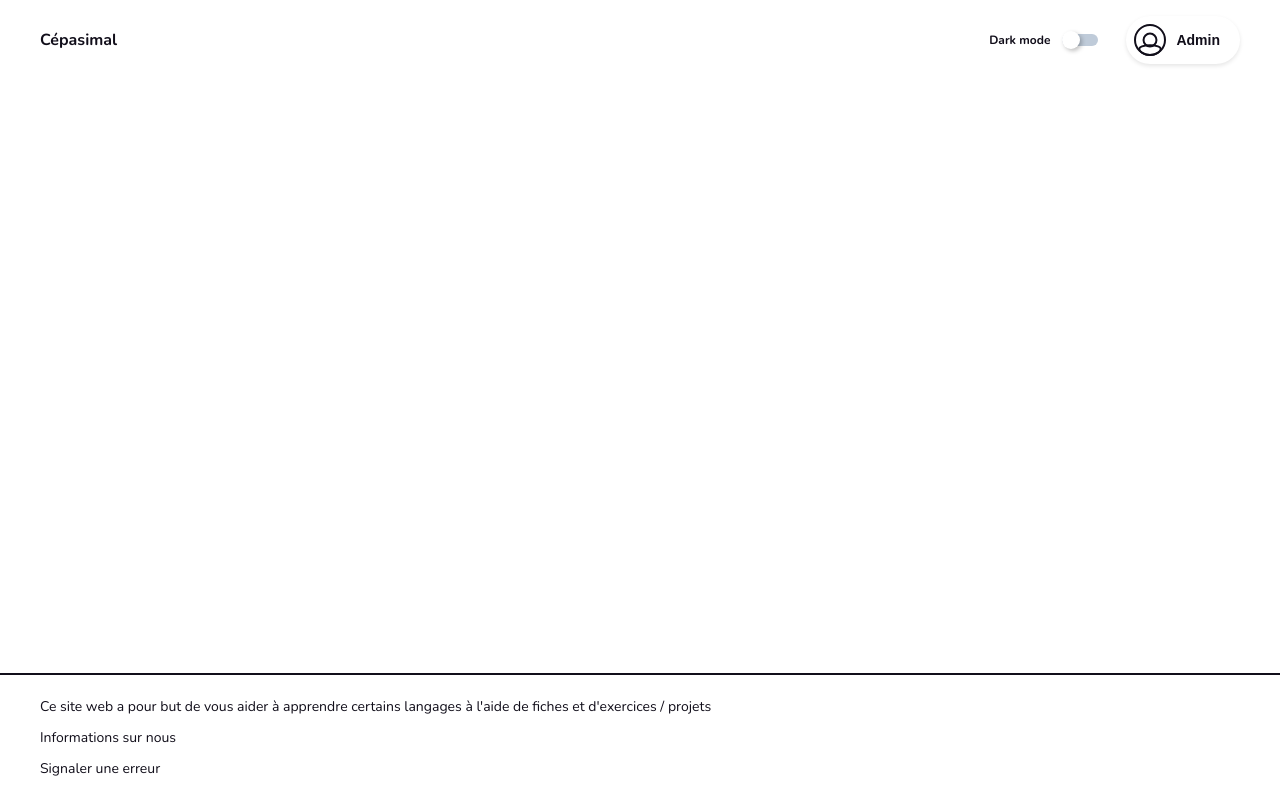
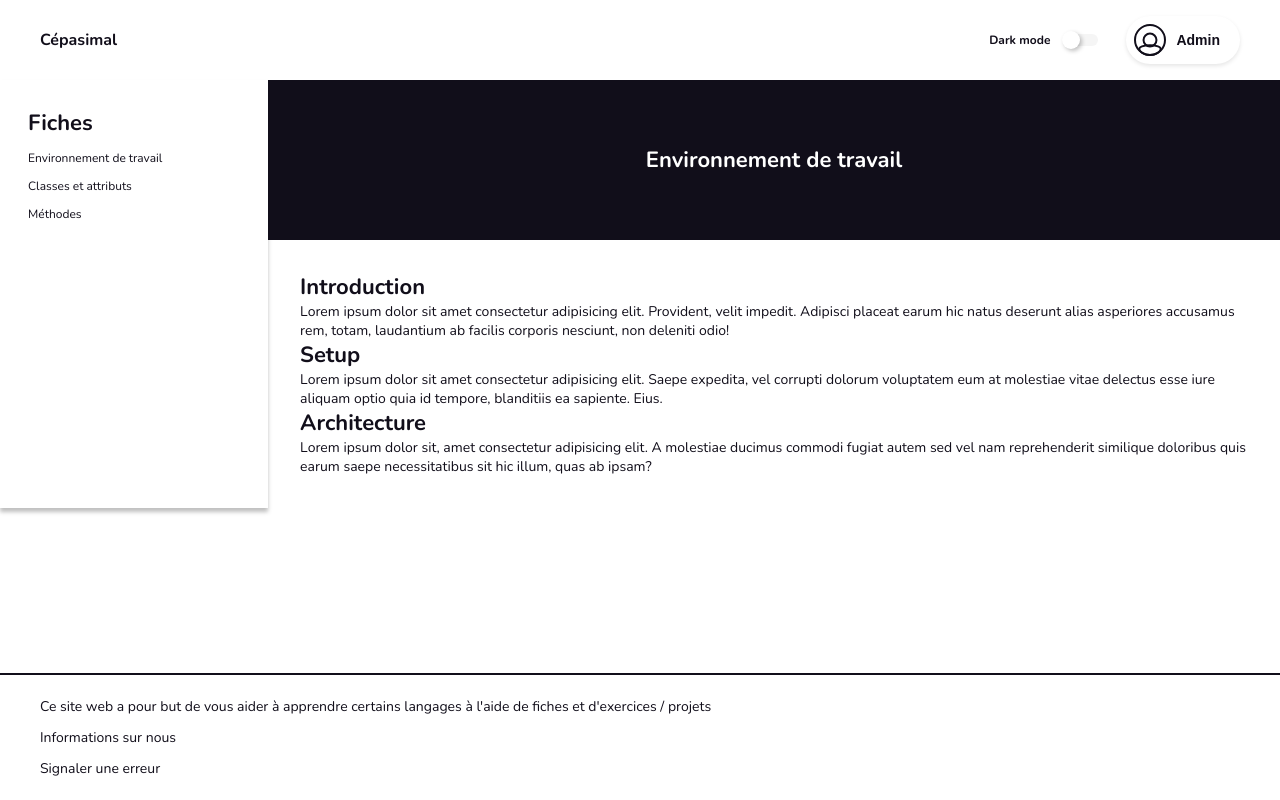
Before and after one commit to Shiropetite/cepasimal-front, a Vue app: page /lesson/1 in a window 1280 px wide. Built offline with nearby package versions, Linux system fonts and the light colour scheme.

Commit message:
Create lesson page
+ hover on card
+ hover on admin
+ dark mode on lesson page
+ css hover variable

```diff
--- a/index.html
+++ b/index.html
@@ -4,7 +4,7 @@
     <meta charset="UTF-8" />
     <link rel="icon" type="image/svg+xml" href="/vite.svg" />
     <meta name="viewport" content="width=device-width, initial-scale=1.0" />
-    <title>Vite + Vue + TS</title>
+    <title>Cépasimal</title>
   </head>
   <body>
     <div id="app"></div>
--- a/src/components/AppHeader.vue
+++ b/src/components/AppHeader.vue
@@ -6,14 +6,16 @@ const toggleDark = useToggle(isDark)
 
 <template>
   <div class="header">
-    <div class="title">Cépasimal</div>
+    <a href="/"><div class="title">Cépasimal</div></a>
 
     <div class="row items-center justify-between gap-28">
       <toggle-button label="Dark mode" />
-      <button class="admin">
-        <img src="../assets/admin-icon.svg" />
-        Admin
-      </button>
+      <a href="/">
+        <button class="admin">
+          <img src="../assets/admin-icon.svg" />
+          Admin
+        </button>
+      </a>
     </div>
   </div>
 </template>
@@ -45,5 +47,9 @@ const toggleDark = useToggle(isDark)
     font-weight: 700;
     font-size: 14px;
   }
+
+  .admin:hover {
+    background-color: var(--background-hover);
+  }
 }
 </style>
--- a/src/components/LessonCard.vue
+++ b/src/components/LessonCard.vue
@@ -3,7 +3,7 @@ defineProps<{
   title: string,
   desc: string,
   lastUpdate: string,
-  duration: string
+  timeToRead: string
 }>()
 </script>
 
@@ -22,7 +22,7 @@ defineProps<{
         </div>
         <div class="row items-center gap-8">
           <img src="../assets/duration-icon.svg" />
-          {{ duration }}
+          {{ timeToRead }}
         </div>
       </div>
     </div>
@@ -38,6 +38,7 @@ defineProps<{
   background: var(--background-card);
   box-shadow: 0px 4px 4px rgba(0, 0, 0, 0.12);
   border-radius: 8px;
+  transition: all linear 0.1s;
 
   .illustration {
     width: 128px;
@@ -54,4 +55,8 @@ defineProps<{
     }
   }
 }
+
+.card:hover {
+  background-color: var(--background-hover);
+}
 </style>
--- /dev/null
+++ b/src/components/LessonNav.vue
@@ -0,0 +1,34 @@
+<script setup lang="ts">
+</script>
+
+<template>
+  <div class="nav">
+    <div class="title">Fiches</div>
+    <div class="navlink">Environnement de travail</div>
+    <div class="navlink">Classes et attributs</div>
+    <div class="navlink">Méthodes</div>
+  </div>
+</template>
+
+<style lang="scss" scoped>
+.nav {
+  display: flex;
+  flex-direction: column;
+  gap: 12px;
+  width: 300px;
+  padding: 28px;
+  color: var(--text-color);
+  background: var(--background-card);
+  box-shadow: 0px 4px 4px rgba(0, 0, 0, 0.25);
+
+  .title {
+    font-weight: 700;
+    font-size: 22px;
+  }
+
+  .navlink {
+    font-weight: 400;
+    font-size: 12px;
+  }
+}
+</style>
--- a/src/components/ToggleButton.vue
+++ b/src/components/ToggleButton.vue
@@ -26,7 +26,7 @@ const toggleDark = useToggle(isDark)
   height:12px;
   border-radius:6px;
   width:36px;
-  background: #BFCBD9;
+  background: #F5F5F5;
   position:relative;
   margin-left: 12px;
   transition: all .25s;
@@ -63,6 +63,6 @@ input[type="checkbox"] {
 
 .active .toggle__switch::after {
     left: 18px;
-    background: #0586FF;
+    background: $primary;
 }
 </style>
--- a/src/css/style.scss
+++ b/src/css/style.scss
@@ -5,6 +5,12 @@ body {
   font-family: 'Nunito';
   font-size: 14px;
   background-color: var(--background);
+  color: var(--text-color);
+  transition: all linear 0.1s;
+}
+
+a {
+  text-decoration: none;
   color: var(--text-color);
 }
 
--- a/src/css/variables.scss
+++ b/src/css/variables.scss
@@ -4,18 +4,21 @@ $primary: #0586FF;
 // Light theme
 $l-accent: #110E1A;
 $l-background: #FFFFFF;
+$l-background-hover: #F5F5F5;
 
 // Dark theme
 $d-accent: #162B52;
 $d-white: #FFFFFF;
 $d-background-card : #1D1F31;
 $d-background: #110E1A;
+$d-background-hover: #2a2d47;
 
 :root {
   --primary: #{ $primary };
   --accent: #{ $l-accent };
   --background: #{ $l-background };
   --background-card: #{ $l-background };
+  --background-hover: #{ $l-background-hover };
   --text-color: #{ $l-accent };
 }
 
@@ -23,5 +26,6 @@ $d-background: #110E1A;
   --accent: #{ $d-accent };
   --background: #{ $d-background };
   --background-card: #{ $d-background-card };
+  --background-hover: #{ $d-background-hover };
   --text-color: #{ $d-white };
 }
--- a/src/pages/Homepage.vue
+++ b/src/pages/Homepage.vue
@@ -6,9 +6,7 @@ import LessonCard from '@/components/LessonCard.vue';
   <div class="banner">
     Insérez un truc sympa
   </div>
-
   <div class="selection">
-
     <div class="row items-center justify-between">
       <div class="techlist">
         <div class="row items-center justify-between gap-12">
@@ -22,30 +20,30 @@ import LessonCard from '@/components/LessonCard.vue';
         <div>Rechercher</div>
       </div>
     </div>
-
     <div class="content">
       <div>
         <div class="title">Fiches</div>
-        <LessonCard
-          title="Environnement de travail (Eclipse)"
-          desc="Lorem ipsum dolor sit amet"
-          lastUpdate="A l'instant"
-          duration="15min"
-        />
+        <a href="/lesson/1">
+          <LessonCard
+            title="Environnement de travail (Eclipse)"
+            desc="Lorem ipsum dolor sit amet"
+            lastUpdate="A l'instant"
+            timeToRead="15min"
+          />
+        </a>
         <div class="pagination">
           <img src="../assets/left-arrow-icon.svg" />
           <span style="color: #0586FF;">1</span> 2
           <img src="../assets/right-arrow-icon.svg" />
         </div>
       </div>
-
       <div>
         <div class="title">Projet / Exercices</div>
         <LessonCard
           title="Jeu tour par tour - Sprint 1"
           desc="Lorem ipsum dolor sit amet"
           lastUpdate="Il y a 1 mois"
-          duration="1h 30min"
+          timeToRead="1h 30min"
         />
         <div class="pagination">
           <img src="../assets/left-arrow-icon.svg" />
@@ -79,8 +77,8 @@ import LessonCard from '@/components/LessonCard.vue';
     width: 202px;
     padding: 12px;
     color: white;
-    background: #0586FF;
-    border: 2px solid #0586FF;
+    background: $primary;
+    border: 2px solid $primary;
     border-radius: 8px;
   }
 
--- /dev/null
+++ b/src/pages/LessonPage.vue
@@ -0,0 +1,45 @@
+<script setup lang="ts">
+import LessonNav from '@/components/LessonNav.vue';
+</script>
+
+<template>
+  <div class="row">
+    <lesson-nav />
+    <div>
+      <div class="banner">
+        Environnement de travail
+      </div>
+      <div class="content">
+        <div class="title">Introduction</div>
+        <div>Lorem ipsum dolor sit amet consectetur adipisicing elit. Provident, velit impedit. Adipisci placeat earum hic natus deserunt alias asperiores accusamus rem, totam, laudantium ab facilis corporis nesciunt, non deleniti odio!</div>
+        <div class="title">Setup</div>
+        <div>Lorem ipsum dolor sit amet consectetur adipisicing elit. Saepe expedita, vel corrupti dolorum voluptatem eum at molestiae vitae delectus esse iure aliquam optio quia id tempore, blanditiis ea sapiente. Eius.</div>
+        <div class="title">Architecture</div>
+        <div>Lorem ipsum dolor sit, amet consectetur adipisicing elit. A molestiae ducimus commodi fugiat autem sed vel nam reprehenderit similique doloribus quis earum saepe necessitatibus sit hic illum, quas ab ipsam?</div>
+      </div>
+    </div>
+  </div>
+</template>
+
+<style lang="scss" scoped>
+.banner {
+  display: flex;
+  align-items: center;
+  justify-content: center;
+  width: 100%;
+  height: 160px;
+  color: white;
+  background: var(--accent);
+  font-weight: 700;
+  font-size: 22px;
+}
+
+.content {
+  padding: 32px;
+
+  .title {
+    font-weight: 700;
+    font-size: 22px;
+  }
+}
+</style>
--- a/src/router/index.ts
+++ b/src/router/index.ts
@@ -6,8 +6,13 @@ const router = createRouter({
     {
       path: "/",
       name: "home",
-      component: () => import("@/pages/Homepage.vue"),
+      component: () => import("@/pages/Homepage.vue")
     },
+    {
+      path: "/lesson/:id",
+      name: "lesson",
+      component: () => import("@/pages/LessonPage.vue")
+    }
   ],
 });
 
```
Also changed, not shown: 1 other file (tests, documents, lock files or other folders).
